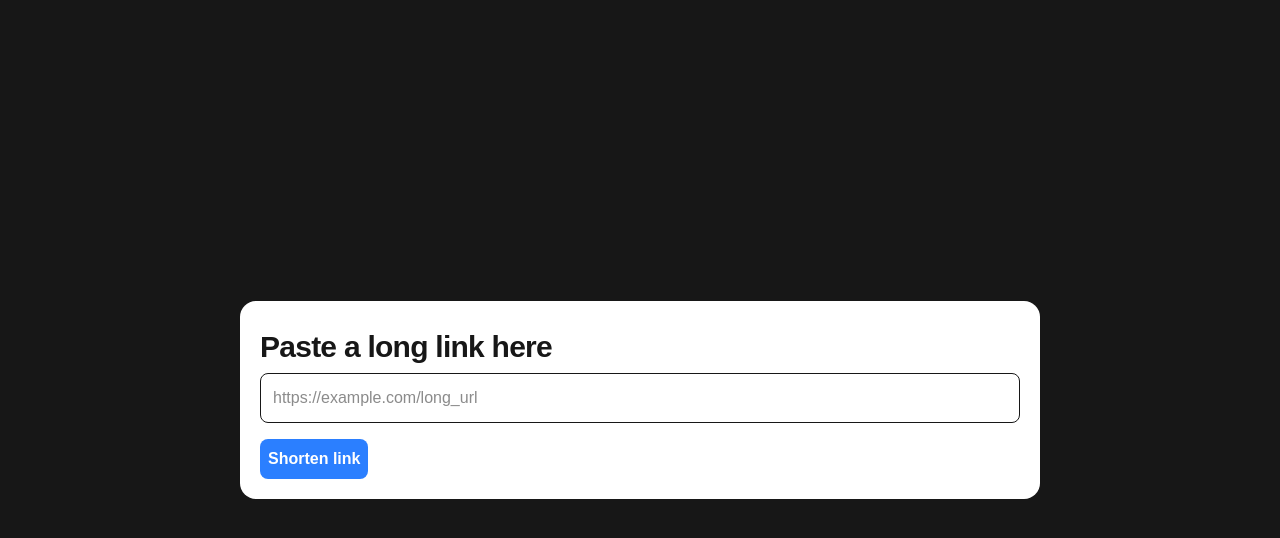
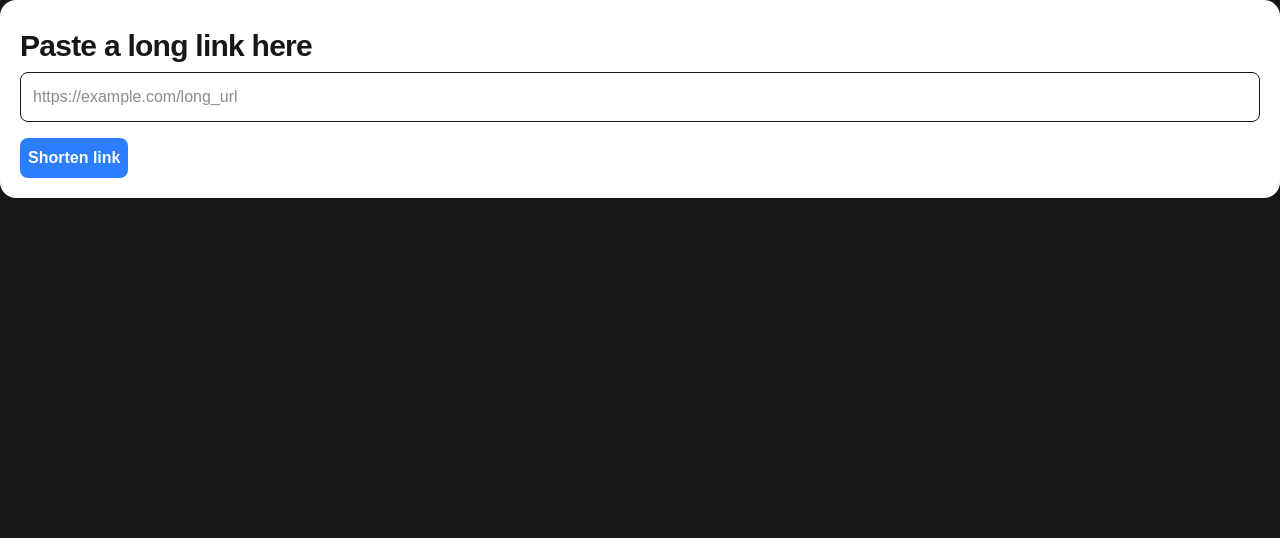
Before and after one commit to Dzolat/Shrtly, a Next.js app: page / in a window 1280 px wide. Shown: the top 538 px of the page. Built offline with nearby package versions, Linux system fonts and the light colour scheme.

Commit message:
Update InputForm.tsx

```diff
--- a/components/InputForm.tsx
+++ b/components/InputForm.tsx
@@ -1,8 +1,45 @@
-export default function InputForm()
+"use client"
+
+import { useRouter } from "next/navigation"
+
+export default function InputForm({ className }: { className: string })
 {
+    const router = useRouter()
+
+
+    async function handleSubmit(event: React.FormEvent<HTMLFormElement>) {
+        event.preventDefault()
+
+        const form = event.currentTarget
+        const formData = new FormData(form)
+
+        const response = await fetch("/api/shorten", {
+            method: "POST",
+            body: formData,
+        })
+
+        if (!response.ok) {
+            return
+        }
+
+        const result = await response.json()
+
+        const history = JSON.parse(
+            localStorage.getItem("history") ?? "[]"
+        )
+
+        history.unshift({
+            shortUrl: result.shortUrl,
+            longUrl: result.longUrl,
+        })
+
+        localStorage.setItem("history", JSON.stringify(history))
+
+        router.push(`/manage/${result.shortUrl}`)
+    }
+
     return (
-        <div className="min-h-screen flex items-center justify-center">
-            <form method="POST" action="/api/shorten" className="p-5 bg-white rounded-2xl mx-auto w-full max-w-[800px]">
+        <form onSubmit={handleSubmit} className={"p-5 bg-white rounded-2xl mx-auto w-full h-full " + className}>
             <p className="py-2 text-3xl font-semibold tracking-tight">Paste a long link here</p>
 
             <input
@@ -11,10 +48,9 @@ export default function InputForm()
                 className="w-full rounded-lg px-3 py-3 text-base border border-base-07 font-normal"
             />
 
-                <button className="mt-4 p-2 rounded-lg btn text-white bg-blue-500 font-semibold text-base">
+            <button type="submit" className="mt-4 p-2 rounded-lg btn text-white bg-blue-500 font-semibold text-base">
                 Shorten link
             </button>
         </form>
-        </div>
     )
 }
```
Lines whose indentation alone changed are shown as unchanged.
